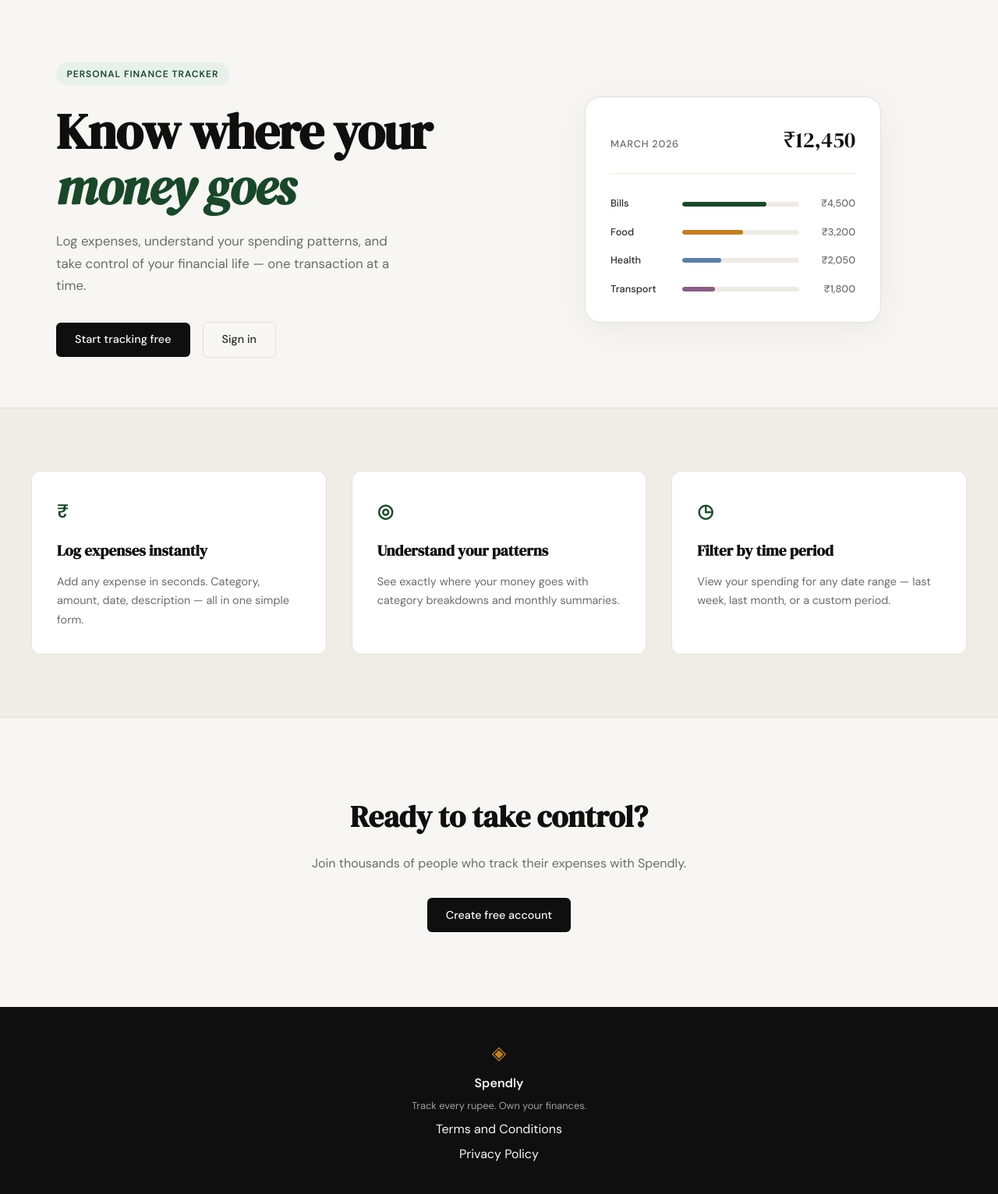
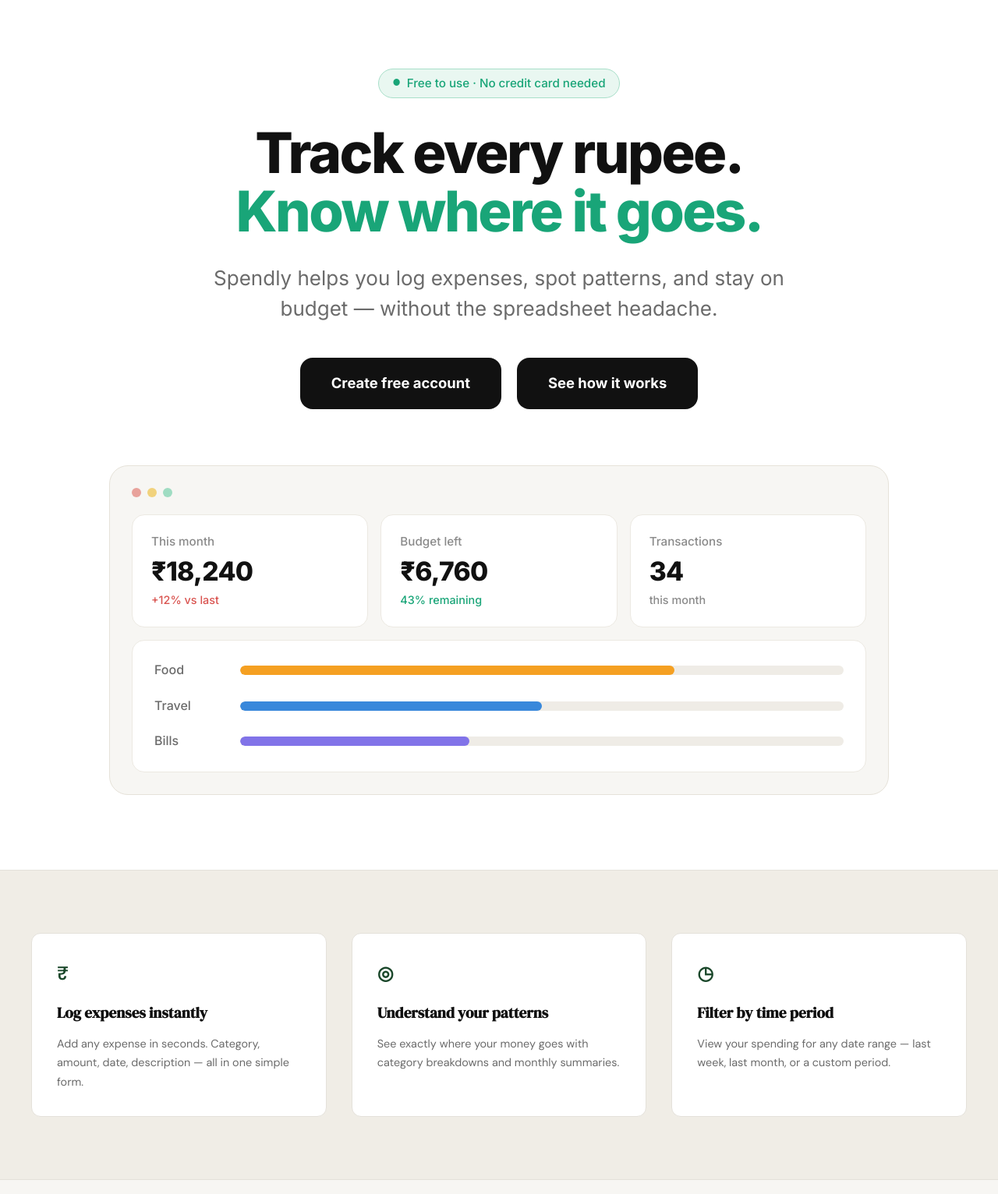
Before and after one commit to NehaYadav98/spendly, a Flask app: page / in a window 1280 px wide. Shown: the part 61-1593 px from the top of the page at 78% size. Run offline with Flask 3, Linux system fonts and the light colour scheme.

Commit message:
landing: redesign hero section to match mockup

```diff
--- /dev/null
+++ b/expense-tracker/static/css/landing.css
@@ -0,0 +1,254 @@
+/* ------------------------------------------------------------------ */
+/* Landing hero                                                        */
+/* Scoped with the lp- prefix so it never collides with style.css.     */
+/* ------------------------------------------------------------------ */
+
+.lp-hero {
+    --lp-ink: #111111;
+    --lp-green: #19a578;
+    --lp-green-bg: #e9f7f1;
+    --lp-green-border: #a8dfc9;
+    --lp-gray: #6b6b6b;
+    --lp-gray-soft: #8a8a8a;
+    --lp-red: #d9534f;
+    --lp-panel: #f7f6f3;
+    --lp-panel-border: #e6e2d9;
+    --lp-card-border: #ece9e2;
+    --lp-track: #efece6;
+
+    background: #ffffff;
+    font-family: 'Inter', system-ui, -apple-system, 'Segoe UI', sans-serif;
+    color: var(--lp-ink);
+    padding: 5.5rem 1.5rem 6rem;
+    overflow-x: hidden;
+}
+
+.lp-hero-inner {
+    max-width: 1000px;
+    margin: 0 auto;
+    display: flex;
+    flex-direction: column;
+    align-items: center;
+    text-align: center;
+}
+
+/* Badge */
+
+.lp-badge {
+    display: inline-flex;
+    align-items: center;
+    gap: 0.5rem;
+    padding: 0.45rem 1.1rem;
+    background: var(--lp-green-bg);
+    border: 1px solid var(--lp-green-border);
+    border-radius: 999px;
+    color: var(--lp-green);
+    font-size: 0.95rem;
+    font-weight: 500;
+    line-height: 1.4;
+}
+
+.lp-badge-dot { font-size: 0.7rem; }
+
+/* Heading */
+
+.lp-title {
+    margin-top: 2rem;
+    font-size: 72px;
+    font-weight: 800;
+    line-height: 1.05;
+    letter-spacing: -0.035em;
+    color: var(--lp-ink);
+}
+
+.lp-title-line { display: block; }
+.lp-title-accent { color: var(--lp-green); }
+
+/* Description */
+
+.lp-subtitle {
+    margin-top: 1.75rem;
+    max-width: 750px;
+    font-size: 26px;
+    font-weight: 400;
+    line-height: 1.5;
+    color: var(--lp-gray);
+}
+
+/* Buttons */
+
+.lp-actions {
+    margin-top: 2.75rem;
+    display: flex;
+    flex-wrap: wrap;
+    justify-content: center;
+    gap: 20px;
+}
+
+.lp-btn {
+    display: inline-flex;
+    align-items: center;
+    justify-content: center;
+    height: 66px;
+    padding: 0 2.5rem;
+    background: #111111;
+    color: #ffffff;
+    border-radius: 16px;
+    font-size: 1.15rem;
+    font-weight: 700;
+    cursor: pointer;
+    transition: background 0.2s ease, transform 0.2s ease;
+}
+
+.lp-btn:hover {
+    background: #2a2a2a;
+    transform: translateY(-1px);
+}
+
+.lp-btn:focus-visible {
+    outline: 3px solid var(--lp-green);
+    outline-offset: 3px;
+}
+
+/* Dashboard preview */
+
+.lp-preview {
+    max-width: 1000px;
+    margin: 4.5rem auto 0;
+    padding: 28px;
+    background: var(--lp-panel);
+    border: 1px solid var(--lp-panel-border);
+    border-radius: 24px;
+    scroll-margin-top: 84px; /* clear the sticky navbar */
+}
+
+.lp-preview-dots {
+    display: flex;
+    gap: 8px;
+    margin-bottom: 22px;
+}
+
+.lp-dot {
+    width: 12px;
+    height: 12px;
+    border-radius: 50%;
+}
+
+.lp-dot-red { background: #e8a29b; }
+.lp-dot-yellow { background: #f1d27c; }
+.lp-dot-green { background: #9fdcc2; }
+
+.lp-stats {
+    display: grid;
+    grid-template-columns: repeat(3, 1fr);
+    gap: 16px;
+}
+
+.lp-stat,
+.lp-categories {
+    background: #ffffff;
+    border: 1px solid var(--lp-card-border);
+    border-radius: 16px;
+}
+
+.lp-stat {
+    padding: 1.4rem 1.5rem;
+    text-align: left;
+}
+
+.lp-stat-label {
+    font-size: 0.95rem;
+    font-weight: 500;
+    color: var(--lp-gray-soft);
+}
+
+.lp-stat-value {
+    margin-top: 0.4rem;
+    font-size: 2.1rem;
+    font-weight: 800;
+    letter-spacing: -0.02em;
+    line-height: 1.15;
+    color: var(--lp-ink);
+}
+
+.lp-stat-note {
+    margin-top: 0.35rem;
+    font-size: 0.9rem;
+    font-weight: 500;
+    color: var(--lp-gray-soft);
+}
+
+.lp-note-up { color: var(--lp-red); }
+.lp-note-good { color: var(--lp-green); }
+
+.lp-categories {
+    margin-top: 16px;
+    padding: 1.6rem 1.75rem;
+    display: flex;
+    flex-direction: column;
+    gap: 1.25rem;
+}
+
+.lp-cat-row {
+    display: grid;
+    grid-template-columns: 90px 1fr;
+    align-items: center;
+    gap: 1.25rem;
+}
+
+.lp-cat-label {
+    font-size: 1rem;
+    font-weight: 500;
+    color: var(--lp-gray);
+    text-align: left;
+}
+
+.lp-cat-track {
+    height: 12px;
+    background: var(--lp-track);
+    border-radius: 999px;
+    overflow: hidden;
+}
+
+.lp-cat-fill {
+    height: 100%;
+    border-radius: 999px;
+}
+
+.lp-fill-food { background: #f5a022; }
+.lp-fill-travel { background: #3988db; }
+.lp-fill-bills { background: #8173e8; }
+
+/* ------------------------------------------------------------------ */
+/* Responsive                                                          */
+/* ------------------------------------------------------------------ */
+
+@media (max-width: 900px) {
+    .lp-hero { padding: 4rem 1.25rem 4.5rem; }
+    .lp-title { font-size: 56px; }
+    .lp-subtitle { font-size: 22px; }
+    .lp-preview { margin-top: 3.5rem; padding: 22px; }
+    .lp-stat-value { font-size: 1.75rem; }
+}
+
+@media (max-width: 640px) {
+    .lp-hero { padding: 3rem 1rem 3.5rem; }
+    .lp-badge { font-size: 0.85rem; }
+    .lp-title { font-size: 40px; margin-top: 1.5rem; }
+    .lp-subtitle { font-size: 18px; margin-top: 1.25rem; }
+
+    .lp-actions {
+        flex-direction: column;
+        align-items: stretch;
+        width: 100%;
+        gap: 12px;
+        margin-top: 2rem;
+    }
+
+    .lp-btn { height: 58px; width: 100%; }
+
+    .lp-preview { padding: 16px; border-radius: 20px; margin-top: 2.75rem; }
+    .lp-stats { grid-template-columns: 1fr; gap: 12px; }
+    .lp-categories { padding: 1.25rem; margin-top: 12px; }
+    .lp-cat-row { grid-template-columns: 64px 1fr; gap: 0.75rem; }
+}
--- a/expense-tracker/templates/landing.html
+++ b/expense-tracker/templates/landing.html
@@ -2,63 +2,84 @@
 
 {% block title %}Spendly — Track Every Rupee{% endblock %}
 
+{% block head %}
+<link rel="preconnect" href="https://fonts.googleapis.com">
+<link rel="preconnect" href="https://fonts.gstatic.com" crossorigin>
+<link href="https://fonts.googleapis.com/css2?family=Inter:wght@400;500;600;700;800&display=swap" rel="stylesheet">
+<link rel="stylesheet" href="{{ url_for('static', filename='css/landing.css') }}">
+{% endblock %}
+
 {% block content %}
 
-<section class="hero">
-    <div class="hero-inner">
-        <div class="hero-badge">Personal Finance Tracker</div>
-        <h1 class="hero-title">
-            Know where your<br>
-            <em>money goes</em>
+<section class="lp-hero" aria-labelledby="lp-hero-title">
+    <div class="lp-hero-inner">
+        <p class="lp-badge">
+            <span class="lp-badge-dot" aria-hidden="true">●</span>
+            Free to use · No credit card needed
+        </p>
+
+        <h1 class="lp-title" id="lp-hero-title">
+            <span class="lp-title-line">Track every rupee.</span>
+            <span class="lp-title-line lp-title-accent">Know where it goes.</span>
         </h1>
-        <p class="hero-subtitle">
-            Log expenses, understand your spending patterns,
-            and take control of your financial life —
-            one transaction at a time.
+
+        <p class="lp-subtitle">
+            Spendly helps you log expenses, spot patterns, and stay
+            on budget — without the spreadsheet headache.
         </p>
-        <div class="hero-actions">
-            <a href="{{ url_for('register') }}" class="btn-primary">Start tracking free</a>
-            <a href="{{ url_for('login') }}" class="btn-ghost">Sign in</a>
+
+        <div class="lp-actions">
+            <a href="{{ url_for('register') }}" class="lp-btn">Create free account</a>
+            <a href="#preview" class="lp-btn" aria-label="See how it works: scroll to the dashboard preview">See how it works</a>
         </div>
     </div>
-    <div class="hero-visual">
-        <div class="mock-card">
-            <div class="mock-card-header">
-                <span class="mock-label">March 2026</span>
-                <span class="mock-total">₹12,450</span>
+
+    <figure class="lp-preview" id="preview" aria-label="Spendly dashboard preview">
+        <div class="lp-preview-dots" aria-hidden="true">
+            <span class="lp-dot lp-dot-red"></span>
+            <span class="lp-dot lp-dot-yellow"></span>
+            <span class="lp-dot lp-dot-green"></span>
+        </div>
+
+        <div class="lp-stats">
+            <div class="lp-stat">
+                <p class="lp-stat-label">This month</p>
+                <p class="lp-stat-value">₹18,240</p>
+                <p class="lp-stat-note lp-note-up">+12% vs last</p>
             </div>
-            <div class="mock-bars">
-                <div class="mock-bar-row">
-                    <span class="mock-cat">Bills</span>
-                    <div class="mock-bar-track">
-                        <div class="mock-bar" style="width: 72%"></div>
-                    </div>
-                    <span class="mock-amt">₹4,500</span>
+            <div class="lp-stat">
+                <p class="lp-stat-label">Budget left</p>
+                <p class="lp-stat-value">₹6,760</p>
+                <p class="lp-stat-note lp-note-good">43% remaining</p>
+            </div>
+            <div class="lp-stat">
+                <p class="lp-stat-label">Transactions</p>
+                <p class="lp-stat-value">34</p>
+                <p class="lp-stat-note">this month</p>
+            </div>
+        </div>
+
+        <div class="lp-categories">
+            <div class="lp-cat-row">
+                <span class="lp-cat-label">Food</span>
+                <div class="lp-cat-track" role="progressbar" aria-label="Food" aria-valuenow="72" aria-valuemin="0" aria-valuemax="100">
+                    <div class="lp-cat-fill lp-fill-food" style="width: 72%"></div>
                 </div>
-                <div class="mock-bar-row">
-                    <span class="mock-cat">Food</span>
-                    <div class="mock-bar-track">
-                        <div class="mock-bar mock-bar-2" style="width: 52%"></div>
-                    </div>
-                    <span class="mock-amt">₹3,200</span>
+            </div>
+            <div class="lp-cat-row">
+                <span class="lp-cat-label">Travel</span>
+                <div class="lp-cat-track" role="progressbar" aria-label="Travel" aria-valuenow="50" aria-valuemin="0" aria-valuemax="100">
+                    <div class="lp-cat-fill lp-fill-travel" style="width: 50%"></div>
                 </div>
-                <div class="mock-bar-row">
-                    <span class="mock-cat">Health</span>
-                    <div class="mock-bar-track">
-                        <div class="mock-bar mock-bar-3" style="width: 33%"></div>
-                    </div>
-                    <span class="mock-amt">₹2,050</span>
-                </div>
-                <div class="mock-bar-row">
-                    <span class="mock-cat">Transport</span>
-                    <div class="mock-bar-track">
-                        <div class="mock-bar mock-bar-4" style="width: 28%"></div>
-                    </div>
-                    <span class="mock-amt">₹1,800</span>
+            </div>
+            <div class="lp-cat-row">
+                <span class="lp-cat-label">Bills</span>
+                <div class="lp-cat-track" role="progressbar" aria-label="Bills" aria-valuenow="38" aria-valuemin="0" aria-valuemax="100">
+                    <div class="lp-cat-fill lp-fill-bills" style="width: 38%"></div>
                 </div>
             </div>
         </div>
-    </div>
+    </figure>
 </section>
 
 <section class="features">
```
